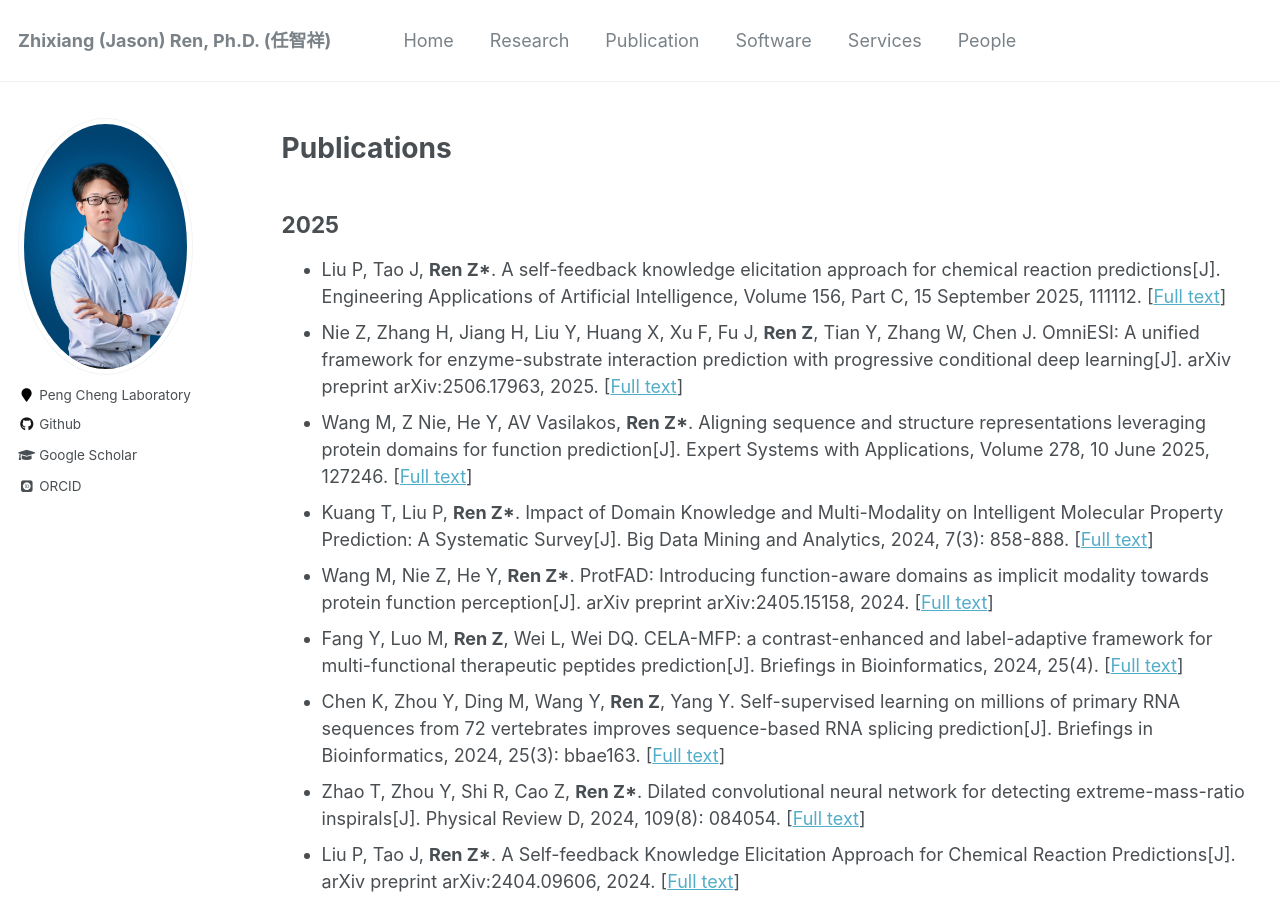
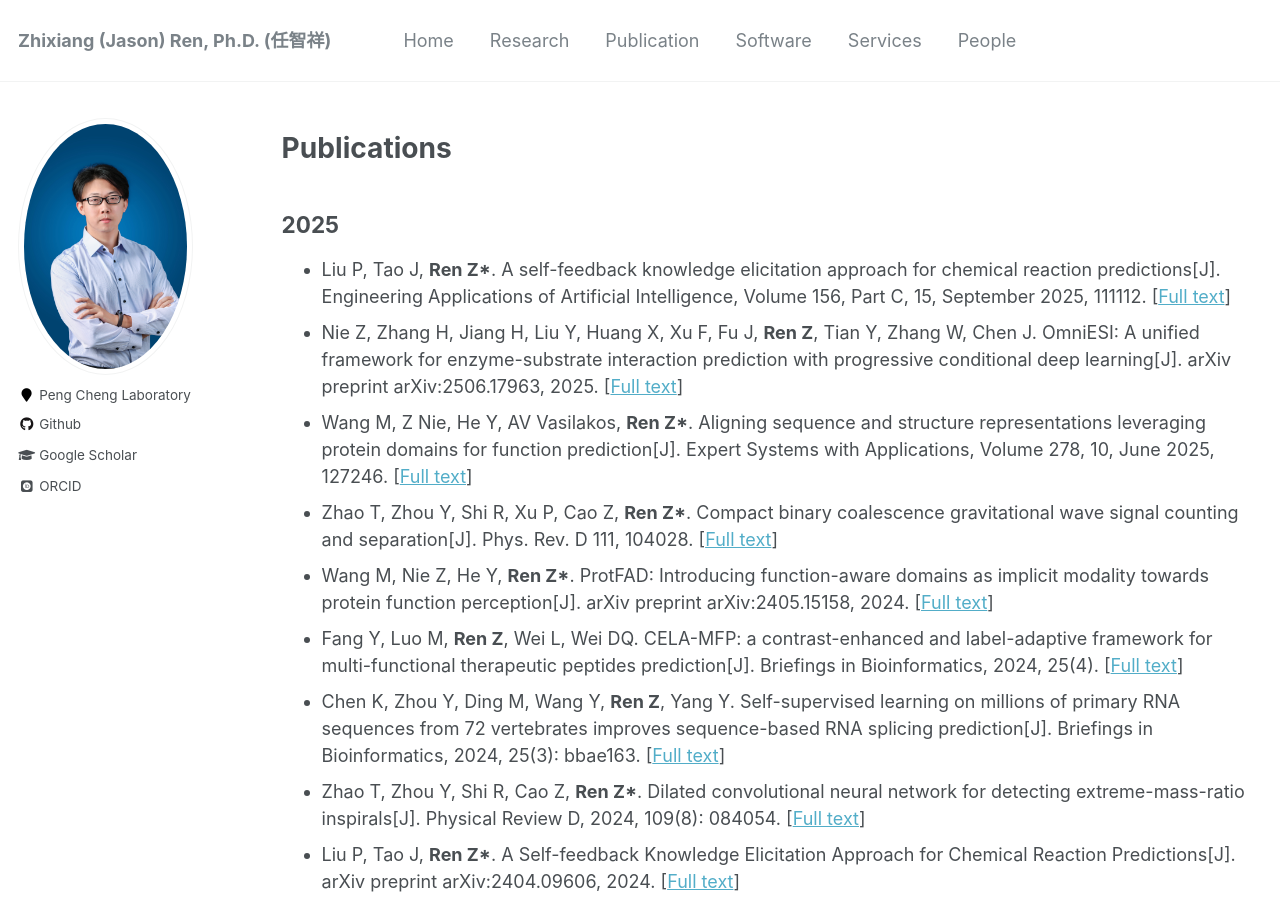
Before and after one commit to zhixiang-ren/zhixiang-ren.github.io, a Jekyll site: the page built from _pages/Publication.html, in a window 1280 px wide and 900 px high. Built offline with Jekyll 4.4.1, drawn with Linux system fonts in a browser that asks for light colours; some web fonts are replaced.

Commit message:
Update Publication.html

```diff
--- a/_pages/Publication.html
+++ b/_pages/Publication.html
@@ -10,10 +10,10 @@ author_profile: true
 <!-- 2025 年的论文 -->
 <h2>2025</h2>
 <ul>
-    <li>Liu P, Tao J, <strong>Ren Z*</strong>. A self-feedback knowledge elicitation approach for chemical reaction predictions[J]. Engineering Applications of Artificial Intelligence, Volume 156, Part C, 15 September 2025, 111112. [<a href="https://www.sciencedirect.com/science/article/abs/pii/S0952197625011133" target="_blank">Full text</a>]</li>
+    <li>Liu P, Tao J, <strong>Ren Z*</strong>. A self-feedback knowledge elicitation approach for chemical reaction predictions[J]. Engineering Applications of Artificial Intelligence, Volume 156, Part C, 15, September 2025, 111112. [<a href="https://www.sciencedirect.com/science/article/abs/pii/S0952197625011133" target="_blank">Full text</a>]</li>
     <li>Nie Z, Zhang H, Jiang H, Liu Y, Huang X, Xu F, Fu J, <strong>Ren Z</strong>, Tian Y, Zhang W, Chen J. OmniESI: A unified framework for enzyme-substrate interaction prediction with progressive conditional deep learning[J]. arXiv preprint arXiv:2506.17963, 2025. [<a href="https://arxiv.org/abs/2506.17963" target="_blank">Full text</a>]</li>
-    <li>Wang M, Z Nie, He Y, AV Vasilakos, <strong>Ren Z*</strong>. Aligning sequence and structure representations leveraging protein domains for function prediction[J]. Expert Systems with Applications, Volume 278, 10 June 2025, 127246. [<a href="https://www.sciencedirect.com/science/article/abs/pii/S0957417425008681" target="_blank">Full text</a>]</li>
-    <li>Kuang T, Liu P, <strong>Ren Z*</strong>. Impact of Domain Knowledge and Multi-Modality on Intelligent Molecular Property Prediction: A Systematic Survey[J]. Big Data Mining and Analytics, 2024, 7(3): 858-888. [<a href="https://ieeexplore.ieee.org/abstract/document/10654686/" target="_blank">Full text</a>]</li>
+    <li>Wang M, Z Nie, He Y, AV Vasilakos, <strong>Ren Z*</strong>. Aligning sequence and structure representations leveraging protein domains for function prediction[J]. Expert Systems with Applications, Volume 278, 10, June 2025, 127246. [<a href="https://www.sciencedirect.com/science/article/abs/pii/S0957417425008681" target="_blank">Full text</a>]</li>
+    <li>Zhao T, Zhou Y, Shi R, Xu P, Cao Z, <strong>Ren Z*</strong>. Compact binary coalescence gravitational wave signal counting and separation[J]. Phys. Rev. D 111, 104028. [<a href="https://journals.aps.org/prd/abstract/10.1103/PhysRevD.111.104028" target="_blank">Full text</a>]</li>
     <li>Wang M, Nie Z, He Y, <strong>Ren Z*</strong>. ProtFAD: Introducing function-aware domains as implicit modality towards protein function perception[J]. arXiv preprint arXiv:2405.15158, 2024. [<a href="https://arxiv.org/abs/2405.15158" target="_blank">Full text</a>]</li>
     <li>Fang Y, Luo M, <strong>Ren Z</strong>, Wei L, Wei DQ. CELA-MFP: a contrast-enhanced and label-adaptive framework for multi-functional therapeutic peptides prediction[J]. Briefings in Bioinformatics, 2024, 25(4). [<a href="https://academic.oup.com/bib/article-abstract/25/4/bbae348/7717954" target="_blank">Full text</a>]</li>
     <li>Chen K, Zhou Y, Ding M, Wang Y, <strong>Ren Z</strong>, Yang Y. Self-supervised learning on millions of primary RNA sequences from 72 vertebrates improves sequence-based RNA splicing prediction[J]. Briefings in Bioinformatics, 2024, 25(3): bbae163. [<a href="https://academic.oup.com/bib/article-abstract/25/3/bbae163/7644137" target="_blank">Full text</a>]</li>
```
